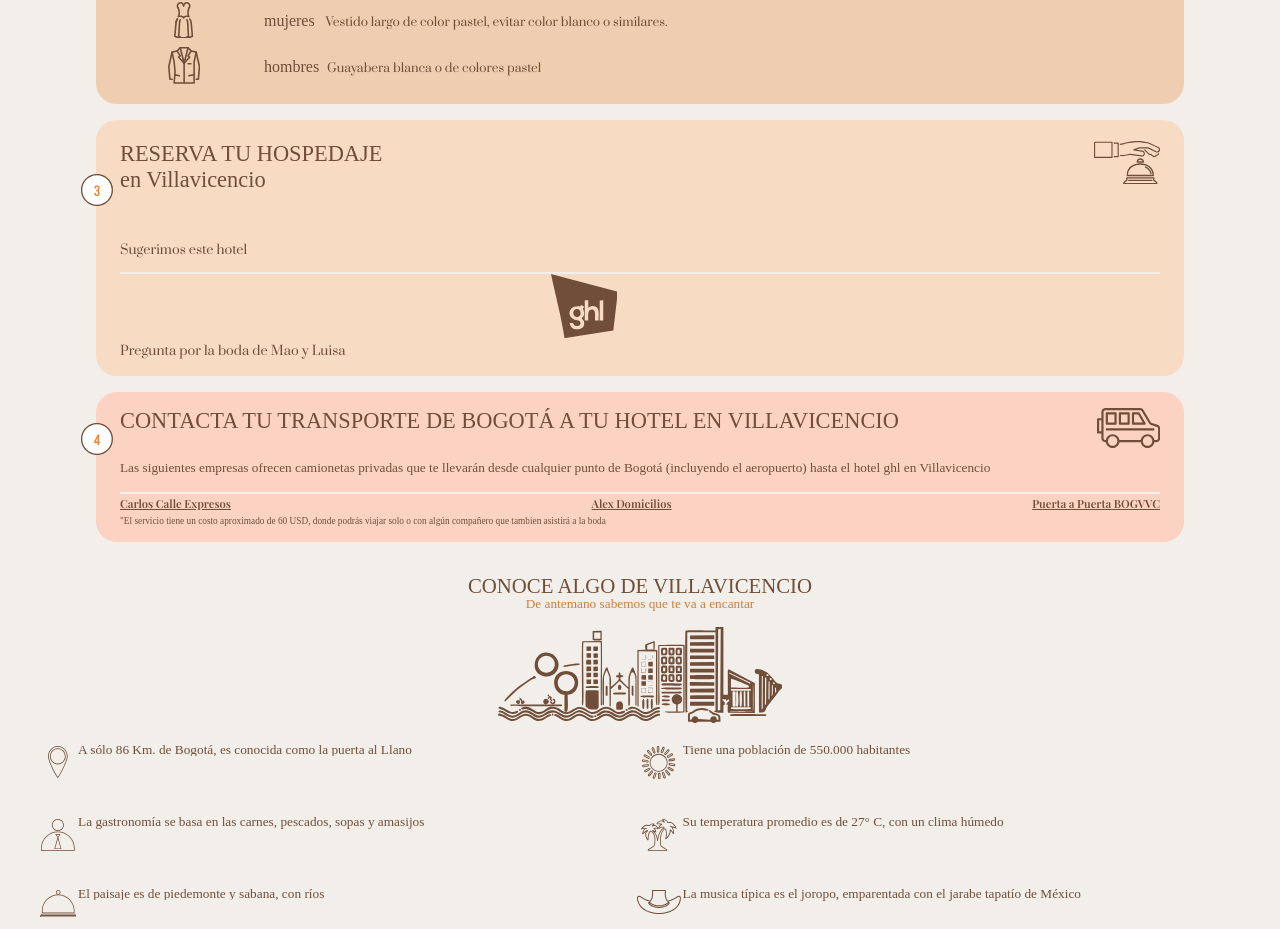
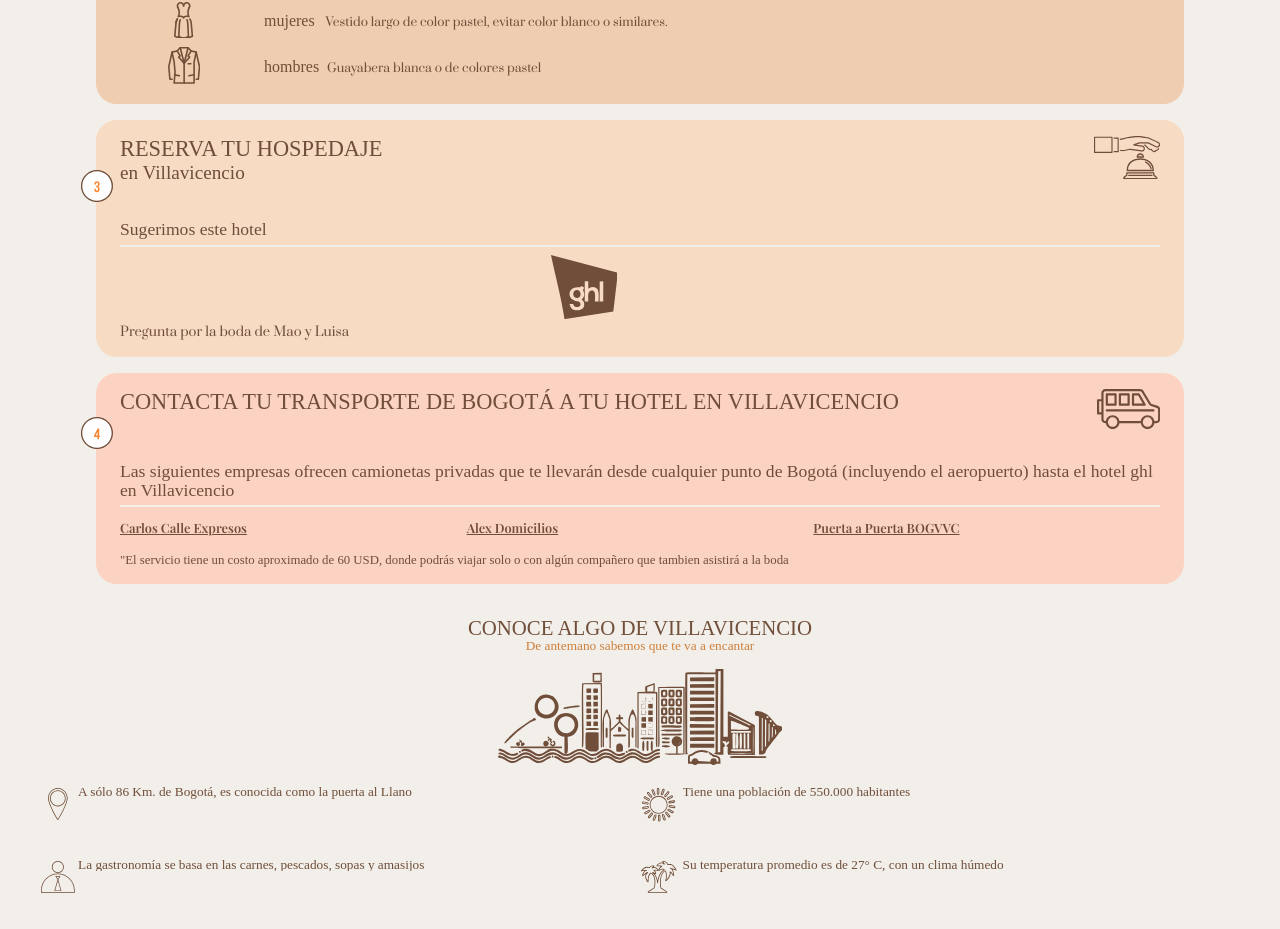
Before and after one commit to julianpinzon2018/boda, a React (Create React App) app: page / in a window 1280 px wide. Shown: the part 1307-2236 px from the top of the page. Built offline with nearby package versions, Linux system fonts and the light colour scheme; a web font is replaced by a local one.

Commit message:
correción con andres

```diff
--- a/src/components/hospedaje.js
+++ b/src/components/hospedaje.js
@@ -21,10 +21,9 @@ const HospedajeStyled = styled.div`
   .reservaLogo {
     display: flex;
     gap: 1rem;
-    justify-content: space-between;
+    flex-direction: column;
     border-bottom: 2px solid var(--background);
-    margin-top: 0.3rem;
-    padding-bottom: 0.5rem;
+    margin-block-end: 0.5rem;
   }
   h2 {
     font: var(--cinco);
@@ -32,22 +31,26 @@ const HospedajeStyled = styled.div`
   }
   h3 {
     font: var(--seis);
-    font-size: 1.4rem;
-    margin-bottom: 3rem;
+    font-size: 1.2rem;
   }
   h4 {
-    font: var(--tres);
-    font-size: 0.8rem;
-    margin-bottom: 0.3rem;
+    margin-block-start: 1.2rem;
+    margin-block-end: 0.3rem;
+    font: var(--seis);
+    font-size: 1.1rem;
   }
   h5 {
     font: var(--tres);
-    font-size: 0.8rem;
   }
   .iconoGhl {
     display: flex;
     justify-content: center;
     margin-inline-end: 7rem;
+  }
+  .reservaTitle {
+    display: flex;
+    gap: 1rem;
+    justify-content: space-between;
   }
 `;
 
@@ -55,15 +58,14 @@ function Hospedaje() {
   return (
     <HospedajeStyled>
       <div className="reservaLogo">
-        <div>
+        <div className="reservaTitle">
           <div>
             <h2>RESERVA TU HOSPEDAJE</h2>
             <h3>en Villavicencio</h3>
           </div>
-          <h4>Sugerimos este hotel</h4>
+          <HotelBellIcon />
         </div>
-
-        <HotelBellIcon />
+        <h4>Sugerimos este hotel</h4>
       </div>
       <div className="iconoGhl">
         <GhlIcon />
--- a/src/components/transporte.js
+++ b/src/components/transporte.js
@@ -28,28 +28,34 @@ const TransporteStyled = styled.div`
     gap: 0.9rem;
   }
   h3 {
+    margin-block-start: 1.2rem;
     font: var(--seis);
-    line-height: 0.9rem;
+    font-size: 1.1rem;
+    line-height: 1.2rem;
+    margin-block-end: 0.3rem;
   }
   .barra {
-    padding-bottom: 1rem;
+    margin-block-end: 0.5rem;
     border-bottom: 2px solid var(--background);
     display: flex;
     flex-direction: column;
     gap: 0.6rem;
   }
   .carros {
-    display: flex;
+    display: grid;
+    grid-template-columns: 1fr 1fr 1fr;
+    margin-block-end: 0.8rem;
     justify-content: space-between;
   }
   h4 {
     font: var(--cuatro);
-    font-size: 0.7rem;
-    line-height: 0.8rem;
+    font-size: 0.8rem;
+    line-height: 1rem;
     text-decoration-line: underline;
   }
   h5 {
     font: var(--siete);
+    font-size: 0.8rem;
   }
 `;
 
```
